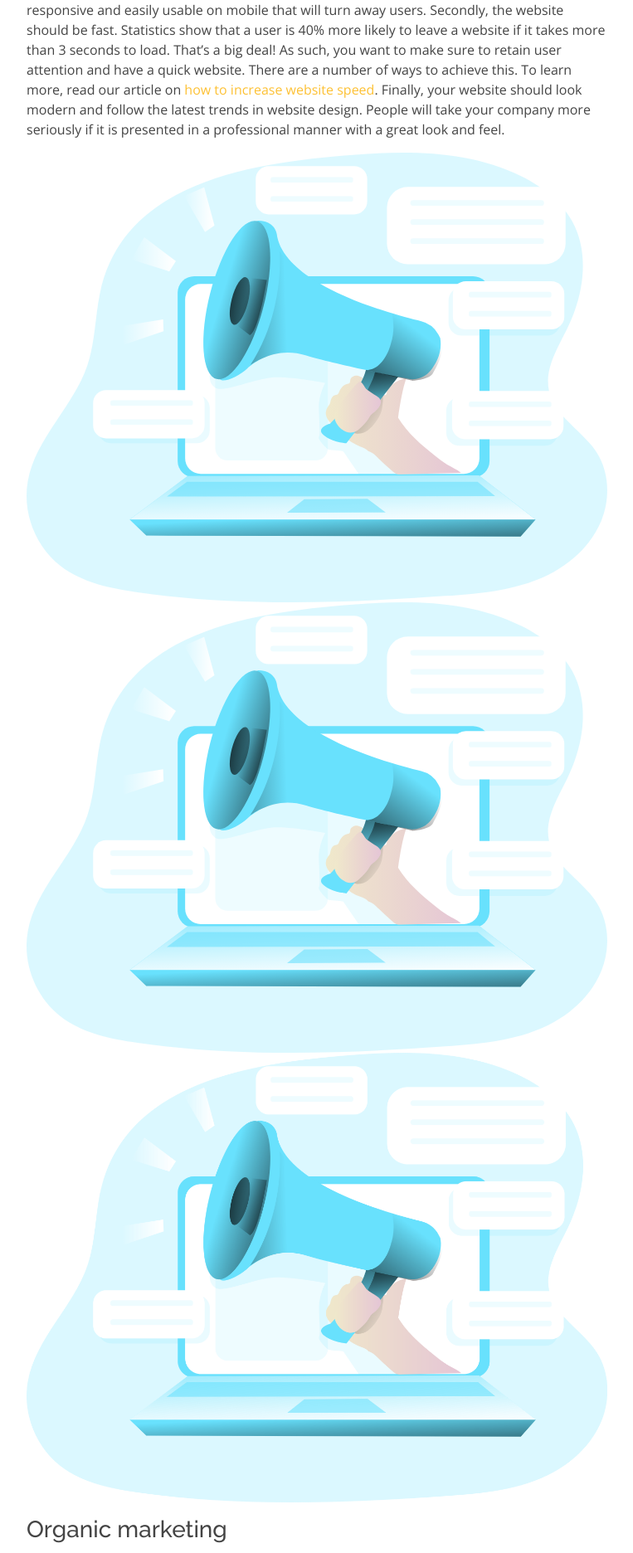
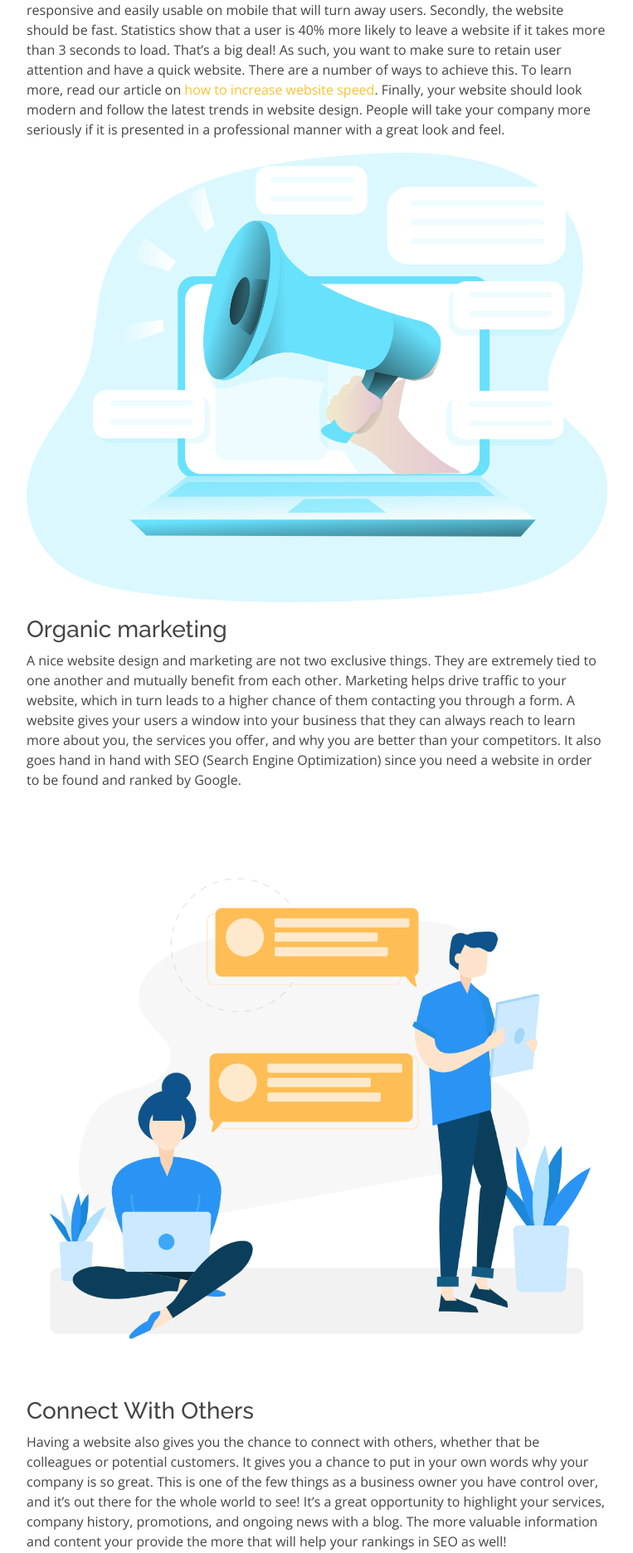
Before and after one commit to MeesterMarcus/lorenzana-designs-website, a Jekyll site: the page built from _posts/2020-10-21-why-is-web-design-important.md, in a window 1280 px wide. Shown: the part 1150-3022 px from the top of the page at 83% size, without its empty margins (53-816 px from the left). Built offline with Jekyll 4.4.1, drawn with Linux system fonts in a browser that asks for light colours; nearby versions of some CDN libraries.

Commit message:
Update from Forestry.io lorenzanamarcus@gmail.com updated _posts/2020-10-21-why-is-web-design-important.md

```diff
--- a/_posts/2020-10-21-why-is-web-design-important.md
+++ b/_posts/2020-10-21-why-is-web-design-important.md
@@ -20,7 +20,7 @@ We all know, when it comes to business, first impressions matter... A LOT. Espec
 
 So how does a website give off a good first impression? First, it should be optimized for mobile devices. Over half of internet traffic happens through mobile, so if the website is not responsive and easily usable on mobile that will turn away users. Secondly, the website should be fast. Statistics show that a user is 40% more likely to leave a website if it takes more than 3 seconds to load. That's a big deal! As such, you want to make sure to retain user attention and have a quick website. There are  a number of ways to achieve this. To learn more, read our article on [how to increase website speed](https://www.lorenzanadesigns.com/blog/tech/2020/09/22/5-methods-to-make-your-website-fast.html). Finally, your website should look modern and follow the latest trends in website design. People will take your company more seriously if it is presented in a professional manner with a great look and feel.
 
-![](/uploads/marketing_.svg)![](/uploads/marketing_.svg)![](/uploads/marketing_.png)
+![](/uploads/marketing_.png)
 
 ### Organic marketing
 
```
